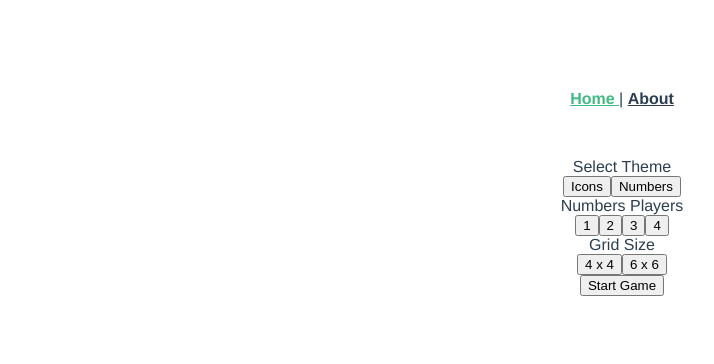
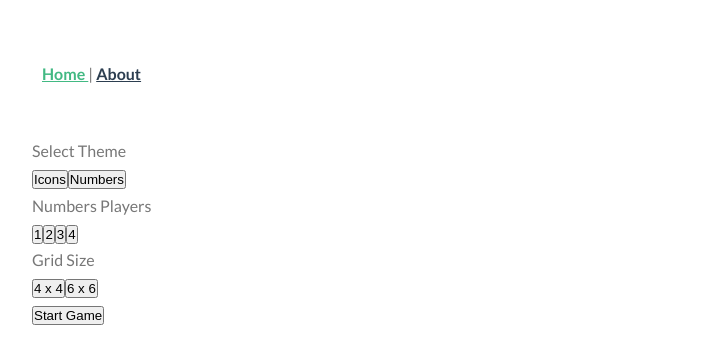
Before and after one commit to Mariley20/memory-game, a Vue app: page / in a window 1280 px wide. Shown: the top 364 px of the page, without its empty margins (18-732 px from the left). Built offline with nearby package versions, Linux system fonts and the light colour scheme.

Commit message:
add font to all project

```diff
--- a/public/index.html
+++ b/public/index.html
@@ -1,9 +1,12 @@
 <!DOCTYPE html>
-<html lang="">
+<html lang="en">
   <head>
     <meta charset="utf-8">
     <meta http-equiv="X-UA-Compatible" content="IE=edge">
     <meta name="viewport" content="width=device-width,initial-scale=1.0">
+    <link rel="preconnect" href="https://fonts.googleapis.com">
+    <link rel="preconnect" href="https://fonts.gstatic.com" crossorigin>
+    <link href="https://fonts.googleapis.com/css2?family=Lato:wght@100;300;400;700;900&display=swap" rel="stylesheet">
     <link rel="icon" href="<%= BASE_URL %>favicon.ico">
     <title><%= htmlWebpackPlugin.options.title %></title>
   </head>
--- a/src/App.vue
+++ b/src/App.vue
@@ -13,14 +13,6 @@
 </template>
 
 <style lang="scss">
-#app {
-  font-family: Avenir, Helvetica, Arial, sans-serif;
-  -webkit-font-smoothing: antialiased;
-  -moz-osx-font-smoothing: grayscale;
-  text-align: center;
-  color: #2c3e50;
-}
-
 nav {
   padding: 30px;
 
--- a/src/main.js
+++ b/src/main.js
@@ -1,5 +1,6 @@
 import Vue from 'vue'
 import App from './App.vue'
+import '@/styles/app.scss'
 import router from './router'
 
 Vue.config.productionTip = false
--- /dev/null
+++ b/src/styles/app.scss
@@ -0,0 +1,23 @@
+/*
+COLORS:
+
+Light green: #7ed56f
+Medium green: #55c57a
+Dark green: #28b485
+
+*/
+
+* {
+  margin: 0;
+  padding: 0;
+  box-sizing: border-box;
+}
+
+body {
+  font-family: "Lato", sans-serif;
+  font-weight: 400;
+  font-size: 16px;
+  line-height: 1.7;
+  color: #777;
+  padding: 30px;
+}
--- a/src/views/HomeView.vue
+++ b/src/views/HomeView.vue
@@ -104,15 +104,6 @@
 </script>
 
 <style lang="scss">
-#app {
-  font-family: Avenir, Helvetica, Arial, sans-serif;
-  -webkit-font-smoothing: antialiased;
-  -moz-osx-font-smoothing: grayscale;
-  text-align: center;
-  color: #2c3e50;
-  margin-top: 60px;
-}
-
 .settings-card {
   padding: 20px;
 
```
